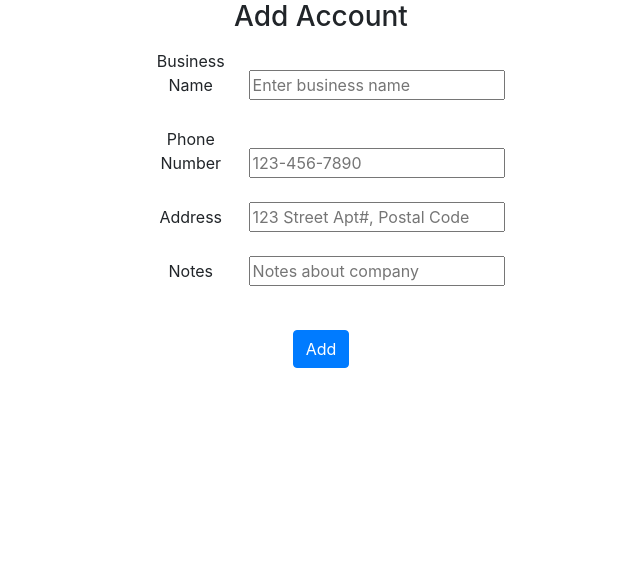
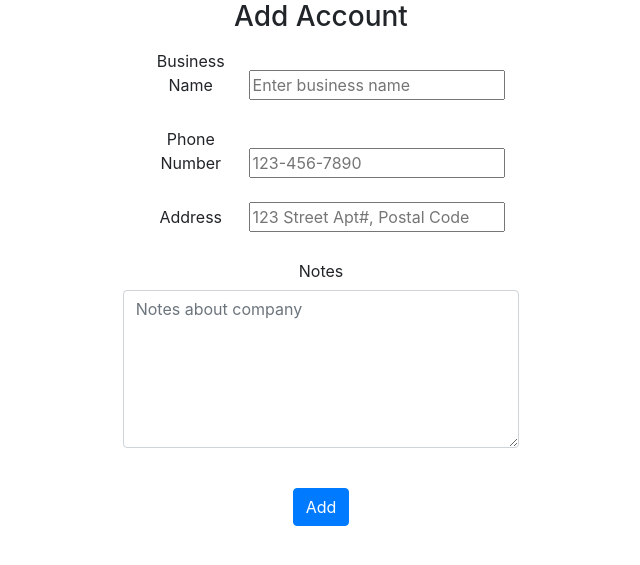
Before and after one commit to gezzyz/IPR-BusinessAcc, a Flask app: page /add-account in a window 1280 px wide. Shown: the part 56-621 px from the top of the page, without its empty margins (319-959 px from the left). Run offline with Flask 3, Linux system fonts and the light colour scheme; some libraries are stand-ins or nearby versions.

Commit message:
Quality of life adjustment

```diff
--- a/website/templates/add_account.html
+++ b/website/templates/add_account.html
@@ -32,13 +32,15 @@
             />
         </div>
         <div class="form-group" >
-            <label for="notes" class="col-lg-1 col-form-label">Notes</label>
-            <input type="text"
-                class="form-control-md"
-                id="notes"
-                name="notes"
-                placeholder="Notes about company"
-            />
+            <label for="notes" class="col-md-1 col-form-label">Notes</label>
+            <div class="col-md-4">
+                <textarea type="text"
+                    class="form-control"
+                    id="notes"
+                    name="notes"
+                    rows="6"
+                    placeholder="Notes about company"></textarea>
+            </div>
         </div>
         <br />
         <button type="submit" class="btn btn-primary">Add</button>
```
